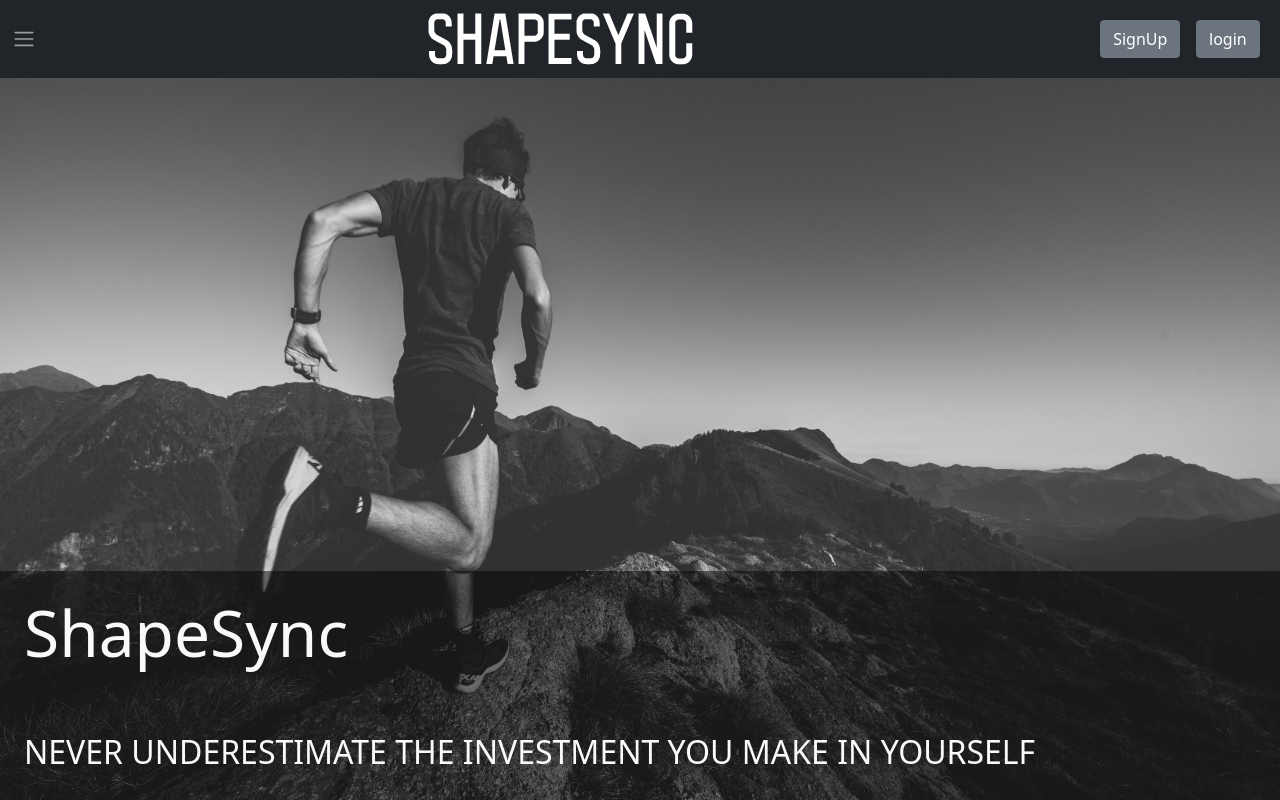
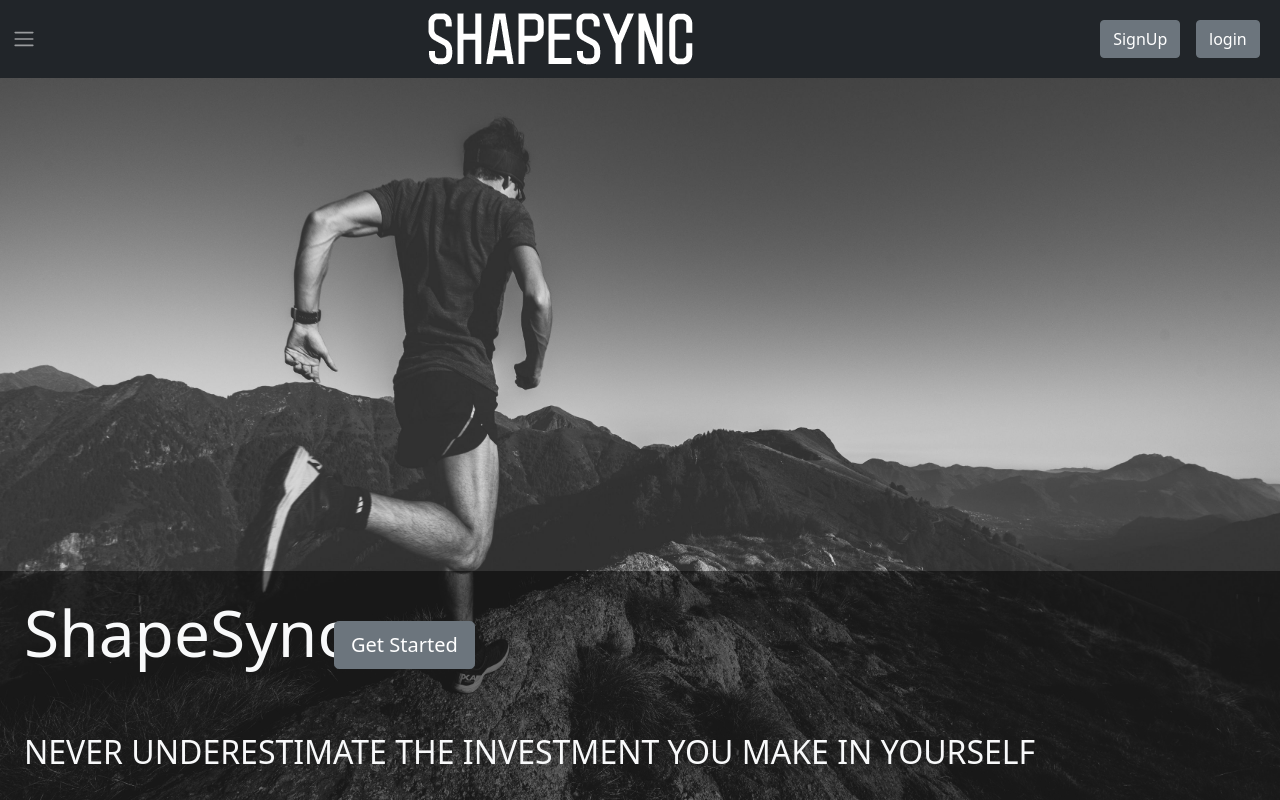
Before and after one commit to PrathmeshKushwaha/fitnesswebapp, a Flask app: page / in a window 1280 px wide. Run offline with Flask 3, Linux system fonts and the light colour scheme.

Commit message:
fourth commit

```diff
--- a/templates/home.html
+++ b/templates/home.html
@@ -22,8 +22,11 @@
     <img src="{{ url_for('static', filename='images/running.jpg') }}" alt="Running Image" class="img-fluid full-screen">
     <div class="position-absolute bottom-0 text-light w-100"
     style="background-color: rgba(0, 0, 0, 0.5)">
-    <h2 class="p-4" style="font-size: 64px;">ShapeSync</h2>
+    <div class="row">
+        <div class="col-6 col-sm-3"><h2 class="p-4" style="font-size: 64px;">ShapeSync</h2></div>
+        <div class="col-6 col-sm-3" style="padding-top: 50px; padding-left: 20px; "><a href='signup.html'><button type="button" class="btn btn-secondary btn-lg">Get Started</button></a></div>
+    </div>
     <p class="p-4 m-0" style="font-size: 32px">NEVER UNDERESTIMATE THE INVESTMENT YOU MAKE IN YOURSELF</p>
-  </div>
+    </div>
 </div>
 {% endblock %}
```
Also changed, not shown: templates/login.html (added), templates/signup.html (added).
